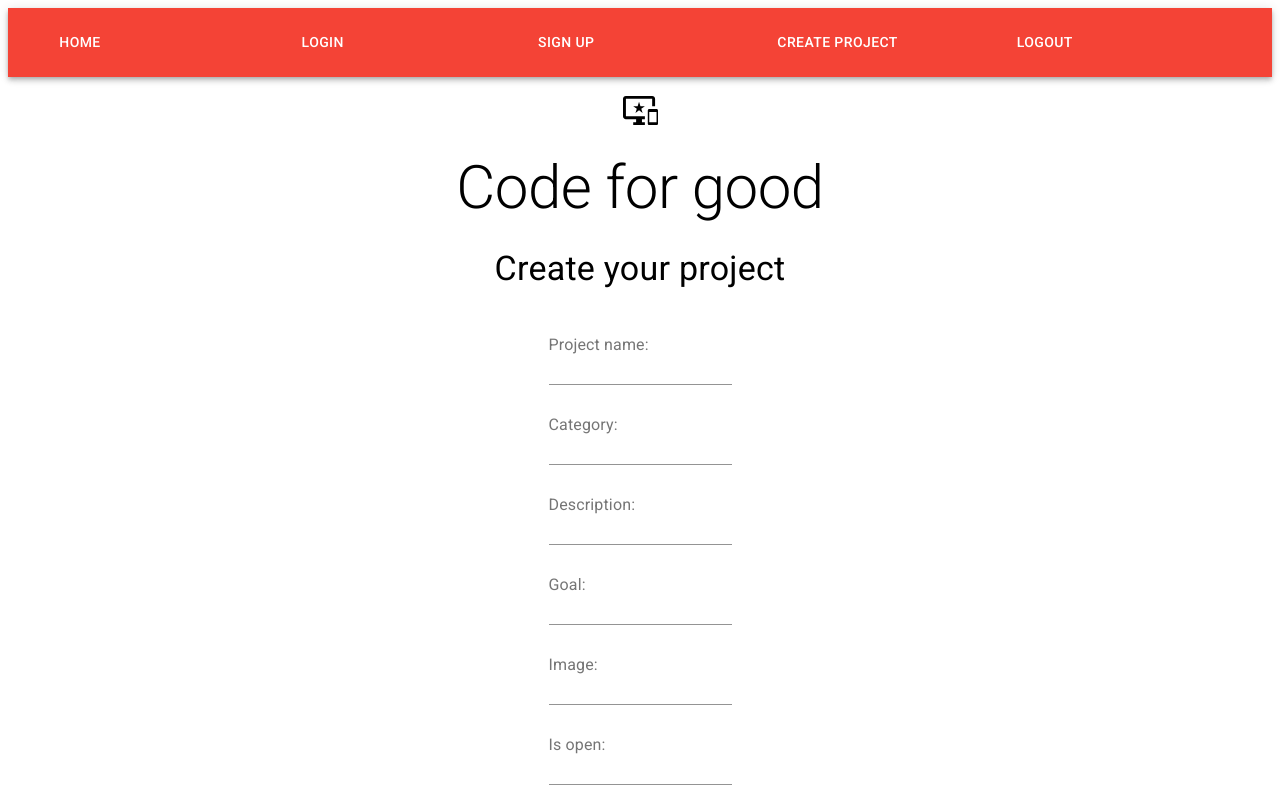
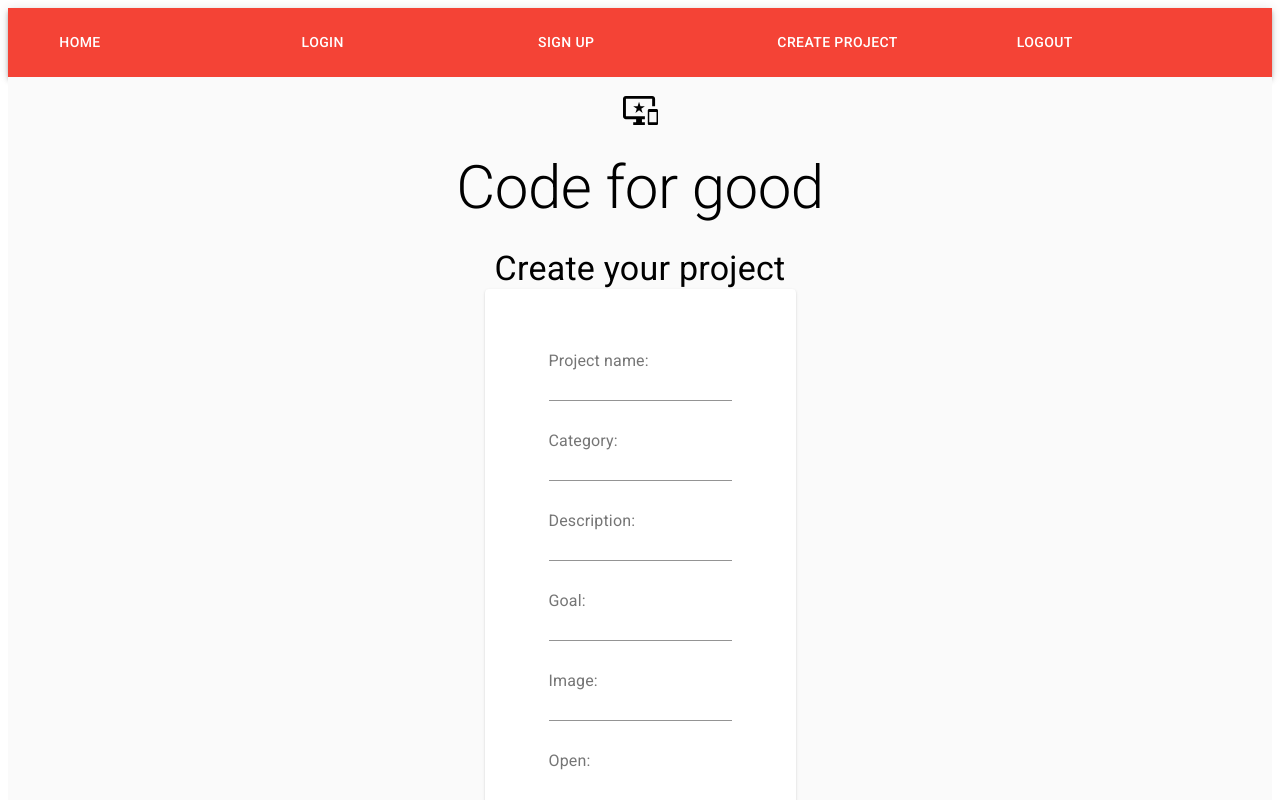
Before and after one commit to julia-ediamond/react-crowdfunding-app, a React (Create React App) app: page /createproject in a window 1280 px wide. Shown: the top 800 px of the page. Built offline with nearby package versions, Linux system fonts and the light colour scheme.

Commit message:
Fixed styles

```diff
--- a/src/components/CreateProjectForm/CreateProjectForm.jsx
+++ b/src/components/CreateProjectForm/CreateProjectForm.jsx
@@ -1,16 +1,26 @@
 import { React, Fragment, useState } from "react";
-import { Grid, Button, Input, InputLabel, Typography } from "@material-ui/core";
+import {
+  Grid,
+  Button,
+  Input,
+  InputLabel,
+  Paper,
+  TextareaAutosize,
+} from "@material-ui/core";
 import { makeStyles } from "@material-ui/styles";
 import { useHistory, useParams } from "react-router-dom";
 
 const useStyles = makeStyles((theme) => ({
   root: {
     margin: "auto",
-    padding: theme.spacing(4),
+
     width: "100%",
   },
   formGroup: {
     padding: theme.spacing(2),
+  },
+  form: {
+    padding: theme.spacing(6),
   },
 }));
 
@@ -83,6 +93,7 @@ const CreateProjectForm = (props) => {
         justifyContent="center"
         spacing={3}
       >
+        <Paper>
         <form className={classes.form} onSubmit={handleSubmit} noValidate>
           <Grid className={classes.formGroup} item xs={12}>
             <InputLabel className={classes.formLabel} htmlFor="username">
@@ -145,7 +156,7 @@ const CreateProjectForm = (props) => {
 
           <Grid className={classes.formGroup} item xs={12}>
             <InputLabel className={classes.formLabel} htmlFor="password">
-              Is open:
+              Open:
             </InputLabel>
             <Input
               className={classes.formInput}
@@ -173,6 +184,7 @@ const CreateProjectForm = (props) => {
             </Button>
           </Grid>
         </form>
+        </Paper>
       </Grid>
     </Fragment>
   );
--- a/src/components/LoginForm/LoginForm.jsx
+++ b/src/components/LoginForm/LoginForm.jsx
@@ -1,6 +1,6 @@
 import React, { useState, Fragment } from "react";
 import { useHistory } from "react-router-dom";
-import { Grid, Button, Input, InputLabel } from "@material-ui/core";
+import { Grid, Button, Input, InputLabel, Paper } from "@material-ui/core";
 import { makeStyles } from "@material-ui/styles";
 
 const useStyles = makeStyles((theme) => ({
@@ -13,7 +13,7 @@ const useStyles = makeStyles((theme) => ({
     padding: theme.spacing(2),
   },
   form: {
-    marginTop: theme.spacing(5),
+    padding: theme.spacing(5),
   },
 }));
 
@@ -58,7 +58,8 @@ function LoginForm() {
   };
   return (
     <Fragment>
-      <Grid container justifyContent="center" spacing={3}>
+      <Grid container justifyContent="center">
+        <Paper>
         <form className={classes.form} onSubmit={handleSubmit} noValidate>
           <Grid className={classes.formGroup} item xs={12}>
             <InputLabel className={classes.formLabel} htmlFor="username">
@@ -91,6 +92,7 @@ function LoginForm() {
             </Button>
           </Grid>
         </form>
+        </Paper>
       </Grid>
     </Fragment>
   );
--- a/src/components/Pledge/Pledge.jsx
+++ b/src/components/Pledge/Pledge.jsx
@@ -83,6 +83,7 @@ const Pledge = (props) => {
               className={classes.formInput}
               type="text"
               id="amount"
+              placholder="AUD"
               onChange={handleChange}
             />
           </Grid>
--- a/src/components/Signup/signupForm.jsx
+++ b/src/components/Signup/signupForm.jsx
@@ -1,5 +1,5 @@
 import { React, Fragment, useState } from "react";
-import { Grid, Button, Input, InputLabel } from "@material-ui/core";
+import { Grid, Button, Input, InputLabel, Paper } from "@material-ui/core";
 import { makeStyles } from "@material-ui/styles";
 
 const useStyles = makeStyles((theme) => ({
@@ -12,7 +12,7 @@ const useStyles = makeStyles((theme) => ({
     padding: theme.spacing(2),
   },
   form: {
-    marginTop: theme.spacing(5),
+    padding: theme.spacing(5),
   },
 }));
 
@@ -61,7 +61,8 @@ function SignupForm () {
 
 return (
     <Fragment>
-      <Grid container justifyContent="center" spacing={3}>
+      <Grid container justifyContent="center">
+        <Paper>
         <form className={classes.form} noValidate>
           <Grid className={classes.formGroup} item xs={12}>
             <InputLabel className={classes.formLabel} htmlFor="username">
@@ -109,6 +110,7 @@ return (
             </Button>
           </Grid>
         </form>
+        </Paper>
       </Grid>
     </Fragment>
   );
--- a/src/pages/CreateProject.jsx
+++ b/src/pages/CreateProject.jsx
@@ -6,7 +6,8 @@ import ImportantDevicesIcon from "@material-ui/icons/ImportantDevices";
 
 const useStyles = makeStyles((theme) => ({
   root: {
-    width: "100%"
+    width: "100%",
+    backgroundColor: theme.palette.primary.light,
   },
   title: {
     color: "black",
@@ -14,7 +15,7 @@ const useStyles = makeStyles((theme) => ({
   },
   topIcon: {
     marginTop: theme.spacing(2),
-  }
+  },
 }));
 
 const CreateProject = () => {
--- a/src/pages/HomePage.jsx
+++ b/src/pages/HomePage.jsx
@@ -5,14 +5,16 @@ import { Grid, Paper, Typography } from "@material-ui/core";
 import ImportantDevicesIcon from "@material-ui/icons/ImportantDevices";
 
 const useStyles = makeStyles((theme) => ({
-  root: {},
+  root: {
+    backgroundColor: theme.palette.primary.light,
+  },
   title: {
     color: "black",
     margin: theme.spacing(3),
   },
   topIcon: {
     marginTop: theme.spacing(2),
-  }
+  },
 }));
 
 function HomePage() {
--- a/src/pages/LoginPage.jsx
+++ b/src/pages/LoginPage.jsx
@@ -1,15 +1,13 @@
 import { React, Fragment } from "react";
 import LoginForm from "../components/LoginForm/LoginForm";
-import {
-  Grid,
-  Typography,
-} from "@material-ui/core";
+import { Grid, Typography } from "@material-ui/core";
 import { makeStyles } from "@material-ui/styles";
 import ImportantDevicesIcon from "@material-ui/icons/ImportantDevices";
 
 const useStyles = makeStyles((theme) => ({
   root: {
     height: "100%",
+    backgroundColor: theme.palette.primary.light,
   },
   title: {
     color: "black",
@@ -17,7 +15,7 @@ const useStyles = makeStyles((theme) => ({
   },
   topIcon: {
     marginTop: theme.spacing(2),
-  }
+  },
 }));
 
 function LoginPage() {
@@ -33,12 +31,16 @@ function LoginPage() {
             Code for good
           </Typography>
         </Grid>
+
           <Grid container justifyContent="center">
-      <Typography variant="h4">Login if you already have an account</Typography>
+            <Typography variant="h4">
+              Login if you already have an account
+            </Typography>
           </Grid>
           <Grid>
             <LoginForm />
           </Grid>
+
       </Grid>
     </Fragment>
   );
--- a/src/pages/ProjectPage.jsx
+++ b/src/pages/ProjectPage.jsx
@@ -1,17 +1,24 @@
 import { React, Fragment, useState, useEffect } from "react";
 import { useHistory } from "react-router-dom";
 import { useParams } from "react-router-dom";
-import { Grid, Paper, Typography, ListItem, Button } from "@material-ui/core";
+import {
+  Grid,
+  Paper,
+  Typography,
+  ListItem,
+  Button,
+ } from "@material-ui/core";
 import { makeStyles } from "@material-ui/styles";
 import Pledge from "../components/Pledge/Pledge";
 import EditProject from "../components/EditProject/EditProject";
 import ImportantDevicesIcon from "@material-ui/icons/ImportantDevices";
-import CreateProjectForm from "../components/CreateProjectForm/CreateProjectForm";
+
 
 const useStyles = makeStyles((theme) => ({
   root: {
     padding: theme.spacing(3),
     width: "100%",
+    backgroundColor: theme.palette.primary.light,
   },
   title: {
     color: "black",
--- a/src/pages/SignupPage.jsx
+++ b/src/pages/SignupPage.jsx
@@ -4,10 +4,10 @@ import { makeStyles } from "@material-ui/styles";
 import SignupForm from "../components/Signup/signupForm";
 import ImportantDevicesIcon from "@material-ui/icons/ImportantDevices";
 
-
 const useStyles = makeStyles((theme) => ({
   root: {
     height: "100%",
+    backgroundColor: theme.palette.primary.light,
   },
   title: {
     color: "black",
@@ -15,7 +15,7 @@ const useStyles = makeStyles((theme) => ({
   },
   topIcon: {
     marginTop: theme.spacing(2),
-  }
+  },
 }));
 
 function SignupPage() {
@@ -31,7 +31,9 @@ function SignupPage() {
         </Typography>
       </Grid>
       <Grid container justifyContent="center">
-      <Typography variant="h4">Sign up if you don't have an account yet</Typography>
+        <Typography variant="h4">
+          Sign up if you don't have an account yet
+        </Typography>
       </Grid>
       <SignupForm />
     </Fragment>
--- a/src/theme.js
+++ b/src/theme.js
@@ -4,15 +4,16 @@ import { createTheme } from '@material-ui/core/styles'
 const theme = createTheme({
   palette: {
     primary: {
-      main: '#f44336',
-      light: '#f6685e',
-      dark: '#aa2e25'
+      main: "#f44336",
+      light: "#fafafa",
+      dark: "#aa2e25",
     },
     secondary: {
-
-      main: '#11cb5f',
+      main: "#11cb5f",
+      // light: ,
+      dark: "#fbe9e7",
     },
   },
-})
+});
 
 export default theme
```
Lines whose indentation alone changed are shown as unchanged.
